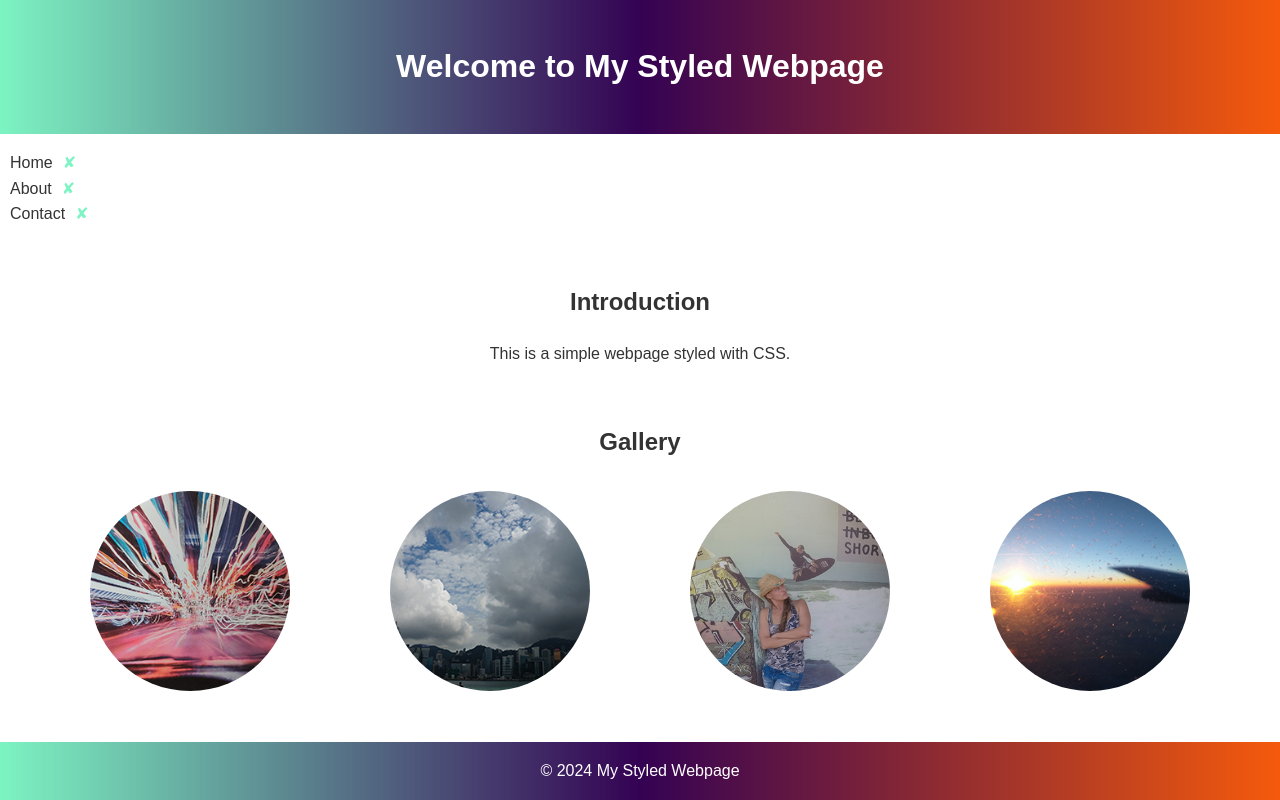
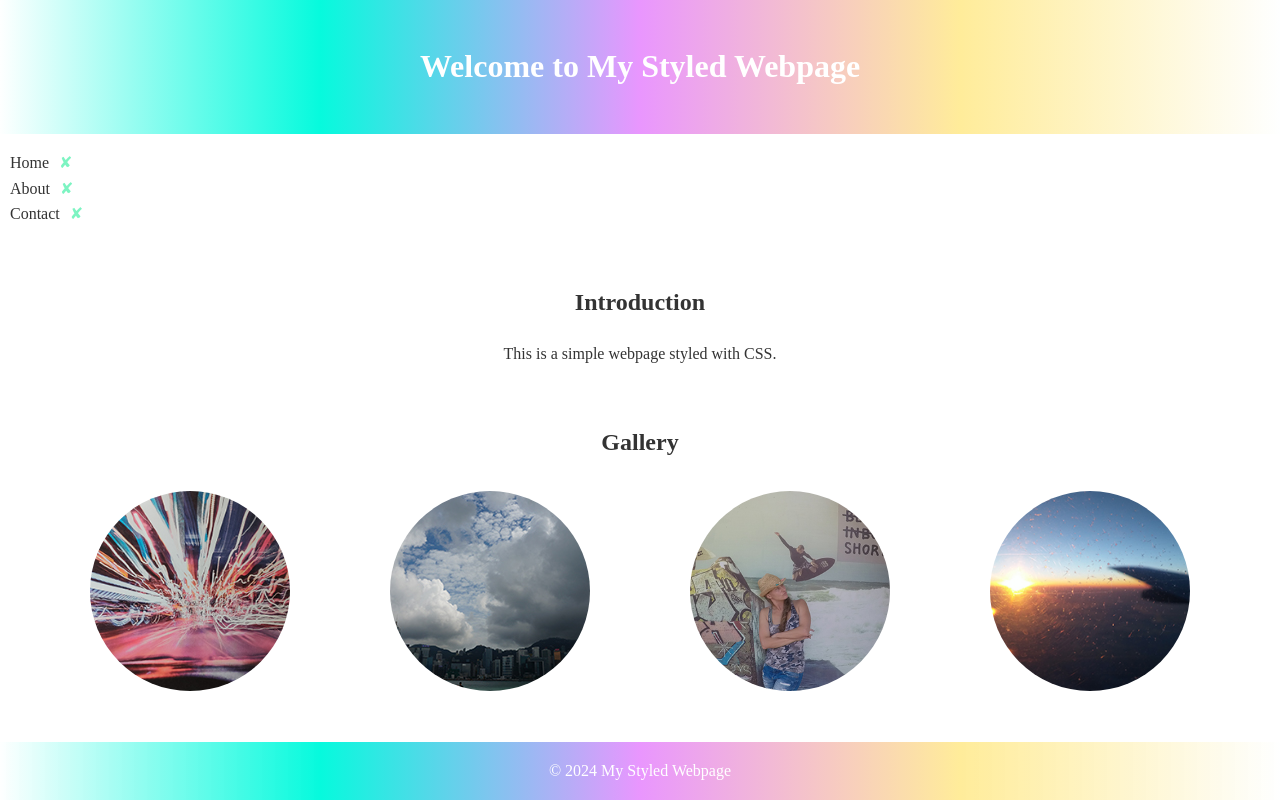
Before and after one commit to pust0-0ta/my-css-website, a plain HTML site: page index.html in a window 1280 px wide. Drawn offline with Linux system fonts and the light colour scheme.

Commit message:
Initial commit

```diff
--- a/styles.css
+++ b/styles.css
@@ -1,11 +1,18 @@
 body {
-  font-family: Arial, sans-serif;
+  font-family: , sans-serif;
   line-height: 1.6;
   margin: 0;
   padding: 0;
 }
 header {
-  background: linear-gradient(to right, #27ec9a9a, #340253, #f55a0c);
+  background: linear-gradient(
+    to right,
+    #feffffe6,
+    #06fadd,
+    #e996fe,
+    #ffec9a,
+    #feffffe6
+  );
   color: white;
   text-align: center;
   padding: 20px;
@@ -53,7 +60,14 @@ header {
 }
 
 footer {
-  background: linear-gradient(to right, #27ec9a9a, #340253, #f55a0c);
+  background: linear-gradient(
+    to right,
+    #feffffe6,
+    #06fadd,
+    #e996fe,
+    #ffec9a,
+    #feffffe6
+  );
   color: white;
   text-align: center;
   position: fixed;
```
